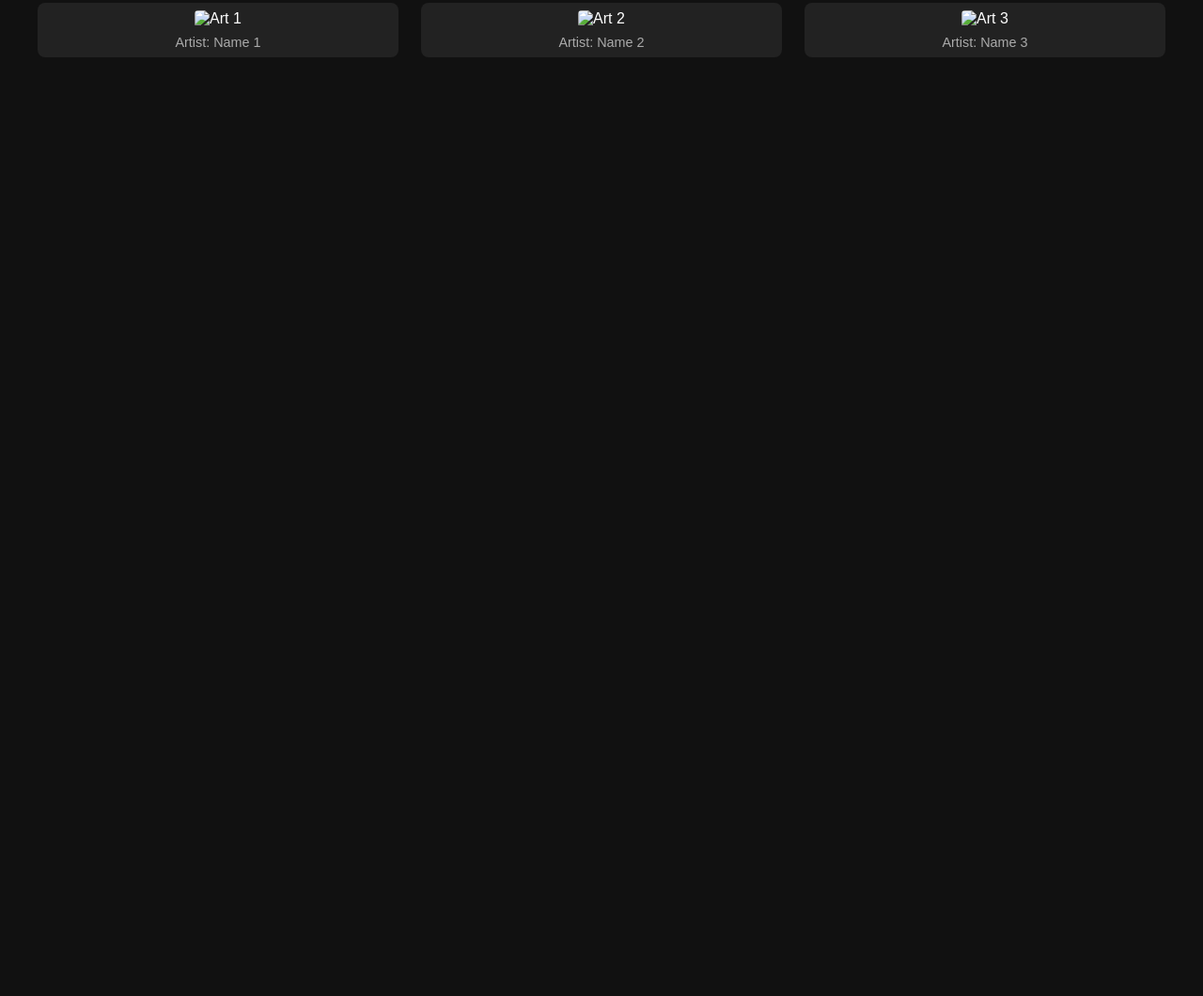
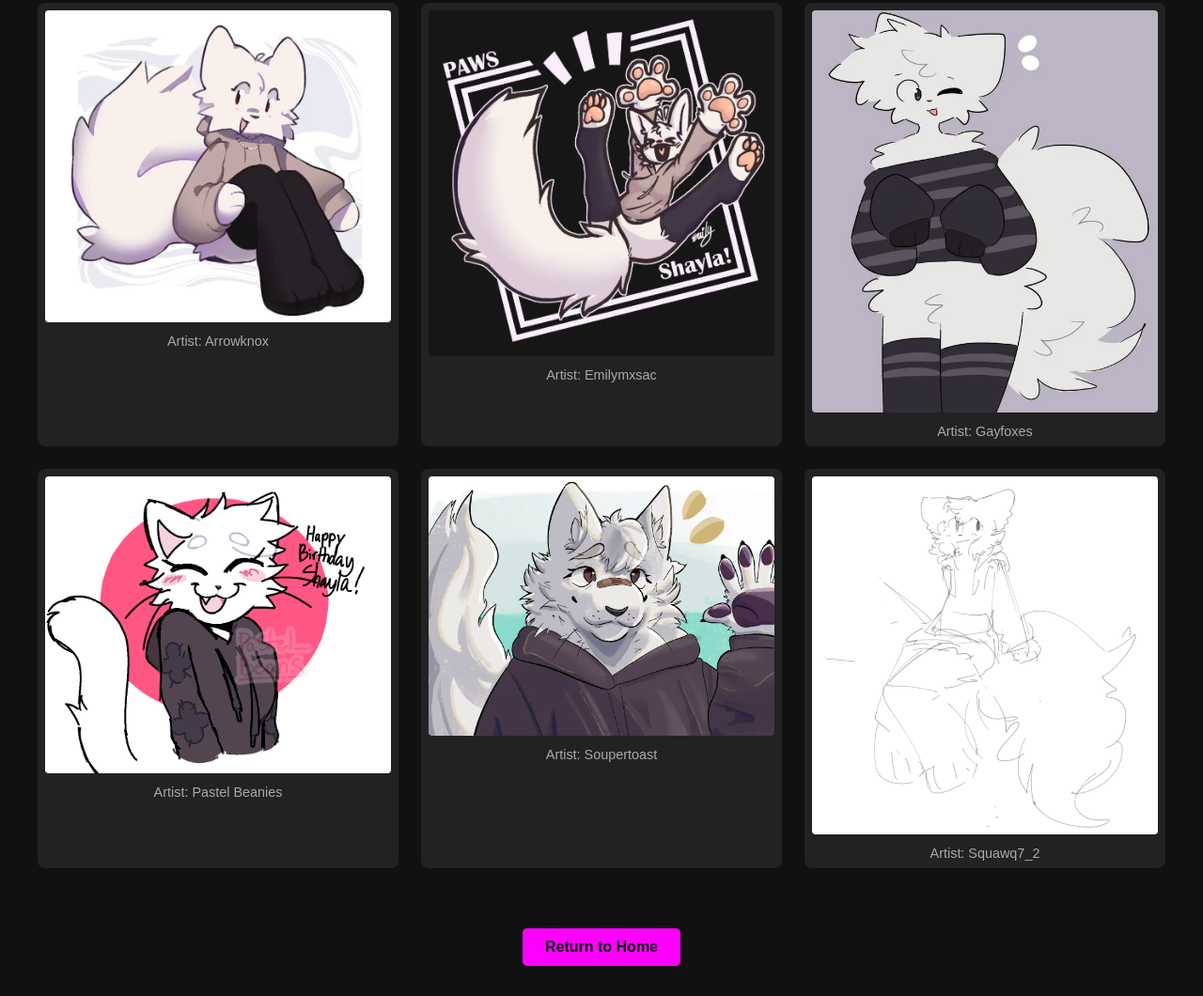
Before and after one commit to shaylakatze/art.sk4lidos.com, a plain HTML site: page index.html in a window 1280 px wide. Shown: the part 119-1179 px from the top of the page at 94% size. Before the commit the page ends 800 px from the top, so only its background shows below. Drawn offline with Linux system fonts and the light colour scheme.

Commit message:
Update art gallery with new images and credits
Added new art pieces and updated artist credits in the gallery.

```diff
--- a/index.html
+++ b/index.html
@@ -48,6 +48,7 @@
       margin-top: 0.5rem;
       font-size: 0.9rem;
       color: #aaa;
+      text-transform: capitalize;
     }
 
     @media (max-width: 900px) {
@@ -61,24 +62,64 @@
         grid-template-columns: 1fr;
       }
     }
+
+    /* Return to Home button styling */
+    .home-button {
+      display: inline-block;
+      padding: 0.7rem 1.5rem;
+      background-color: #f0f;
+      color: #111;
+      text-decoration: none;
+      border-radius: 5px;
+      font-weight: bold;
+      transition: background-color 0.2s;
+      margin-top: 2rem;
+    }
+
+    .home-button:hover {
+      background-color: #0ff;
+      color: #111;
+    }
+
+    .button-container {
+      text-align: center;
+      margin-top: 2rem;
+    }
   </style>
 </head>
 <body>
   <h1>Art Gallery</h1>
   <div class="gallery">
     <div class="art-piece">
-      <img src="art1.jpg" alt="Art 1">
-      <div class="credit">Artist: Name 1</div>
+      <img src="images/arrowknox.jpeg" alt="Arrowknox">
+      <div class="credit">Artist: Arrowknox</div>
     </div>
     <div class="art-piece">
-      <img src="art2.jpg" alt="Art 2">
-      <div class="credit">Artist: Name 2</div>
+      <img src="images/emilymxsac.jpeg" alt="Emilymxsac">
+      <div class="credit">Artist: Emilymxsac</div>
     </div>
     <div class="art-piece">
-      <img src="art3.jpg" alt="Art 3">
-      <div class="credit">Artist: Name 3</div>
+      <img src="images/gayfoxes.jpeg" alt="Gayfoxes">
+      <div class="credit">Artist: Gayfoxes</div>
     </div>
-    <!-- Add more art pieces here -->
+    <div class="art-piece">
+      <img src="images/pastel_beanies.jpeg" alt="Pastel Beanies">
+      <div class="credit">Artist: Pastel Beanies</div>
+    </div>
+    <div class="art-piece">
+      <img src="images/soupertoast.jpeg" alt="Soupertoast">
+      <div class="credit">Artist: Soupertoast</div>
+    </div>
+    <div class="art-piece">
+      <img src="images/squawq7_2.jpeg" alt="Squawq7_2">
+      <div class="credit">Artist: Squawq7_2</div>
+    </div>
   </div>
+
+  <!-- Return to Home Button -->
+  <div class="button-container">
+    <a href="https://sk4lidos.com" class="home-button">Return to Home</a>
+  </div>
+
 </body>
 </html>
```
